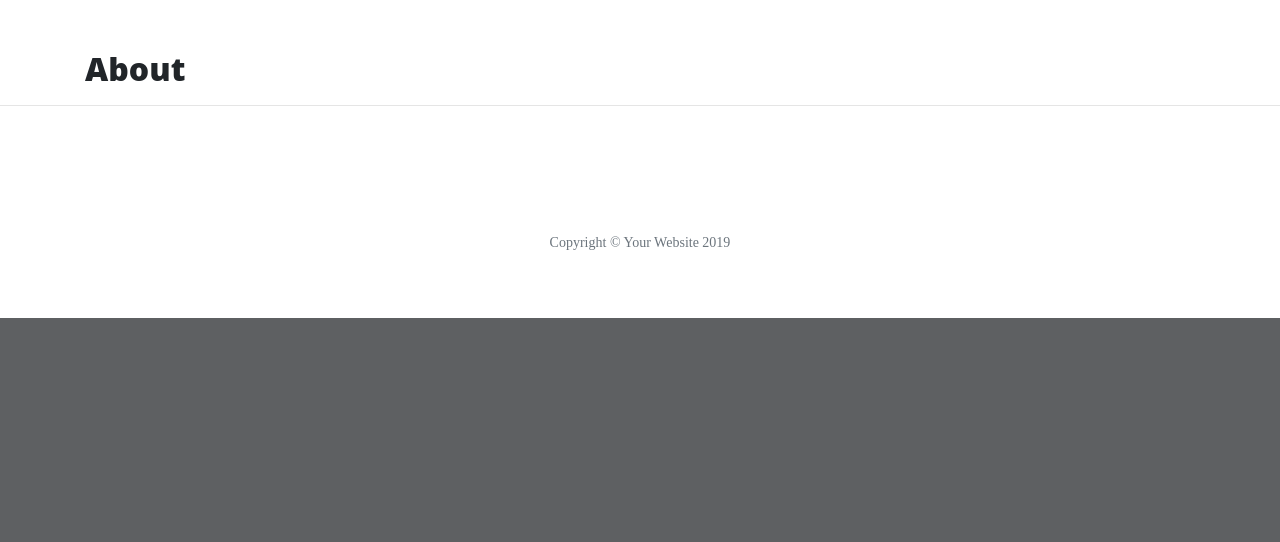
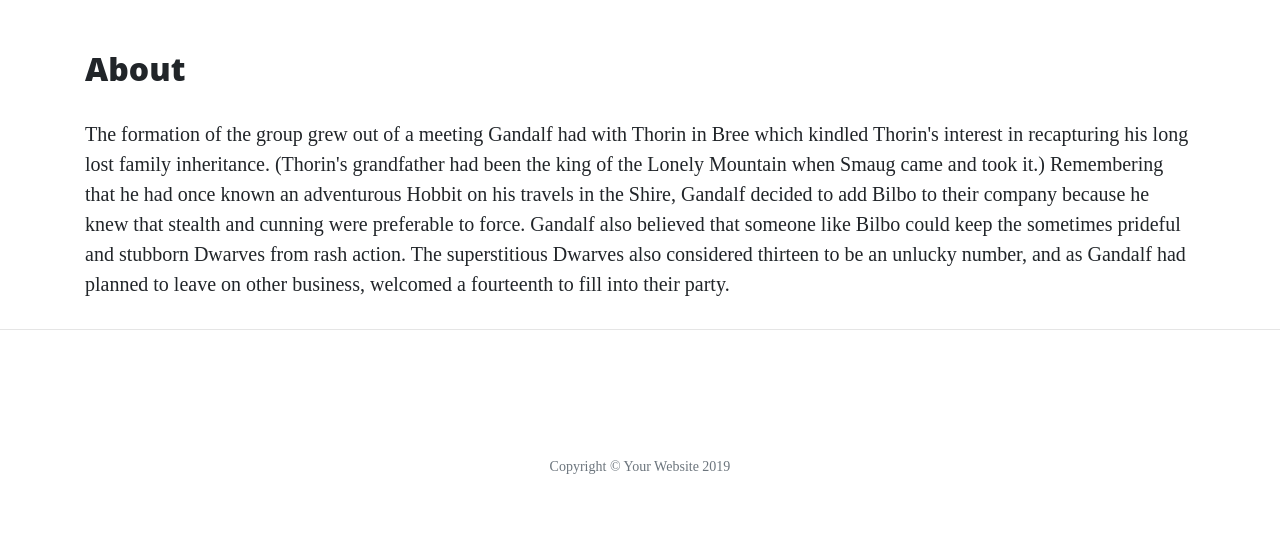
Before and after one commit to mattjboland/flask, a Flask app: page /about in a window 1280 px wide. Shown: the part 628-1170 px from the top of the page. Before the commit the page ends 946 px from the top, so only its background shows below. Run offline with Flask 2, Linux system fonts and the light colour scheme; some libraries are stand-ins or nearby versions.

Commit message:
had to reinstall flask and added about info

```diff
--- a/templates/about.html
+++ b/templates/about.html
@@ -1,4 +1,20 @@
 {% extends 'base.html' %}
 {% block content %}
     <h2>About</h2>
+    <p>
+        The formation of the group grew out of a meeting Gandalf
+        had with Thorin in Bree which kindled Thorin's interest
+        in recapturing his long lost family inheritance. (Thorin's
+        grandfather had been the king of the Lonely Mountain when
+        Smaug came and took it.) Remembering that he had once known
+        an adventurous Hobbit on his travels in the Shire, Gandalf
+        decided to add Bilbo to their company because he knew that
+        stealth and cunning were preferable to force. Gandalf also
+        believed that someone like Bilbo could keep the sometimes
+        prideful and stubborn Dwarves from rash action. The
+        superstitious Dwarves also considered thirteen to be an
+        unlucky number, and as Gandalf had planned to leave on
+        other business, welcomed a fourteenth to fill into their
+        party.
+    </p>
 {% endblock %}
```
Also changed, not shown: requirements.txt (added).
